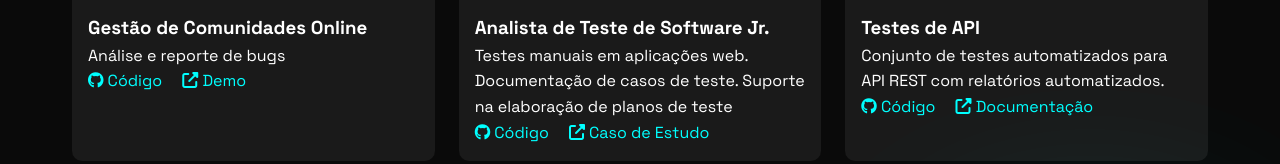
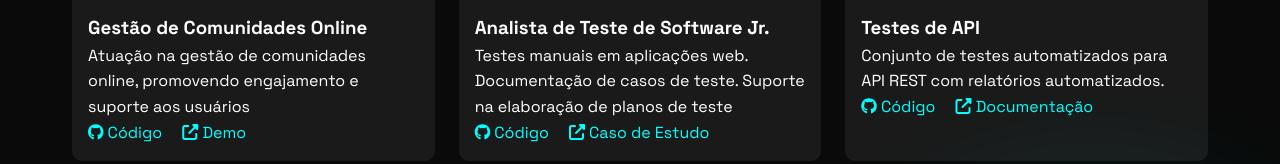
Before and after one commit to Danisoulz/Portfolio_v1, a plain HTML site: page index.html in a window 1280 px wide. Shown: the part 654-818 px from the top of the page. Drawn offline with Linux system fonts and the light colour scheme.

Commit message:
Update index.html

```diff
--- a/index.html
+++ b/index.html
@@ -50,7 +50,7 @@
                     </div>
                     <div class="project-info">
                         <h3>Gestão de Comunidades Online</h3>
-                        <p>Análise e reporte de bugs </p>
+                        <p>Atuação na gestão de comunidades online, promovendo engajamento e suporte aos usuários </p>
                         <div class="project-links">
                             <a href="#"><i class="fab fa-github"></i> Código</a>
                             <a href="#"><i class="fas fa-external-link-alt"></i> Demo</a>
```
